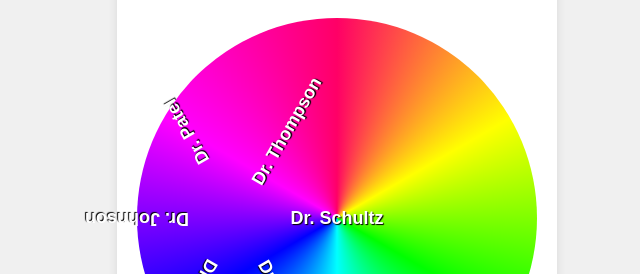
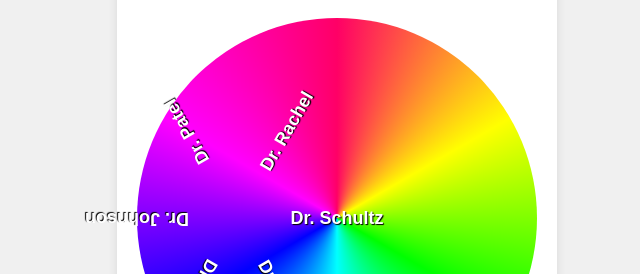
Before and after one commit to tn653e/doctor, a plain HTML site: page index.html in a window 1280 px wide. Shown: the part 172-446 px from the top of the page, 303-943 px from the left. Drawn offline with Linux system fonts and the light colour scheme.

Commit message:
Update index.html

```diff
--- a/index.html
+++ b/index.html
@@ -65,7 +65,7 @@
             <div class="doctor" style="transform: translateY(-50%) rotate(120deg) translateX(50%);">Dr. Martinez</div>
             <div class="doctor" style="transform: translateY(-50%) rotate(180deg) translateX(50%);">Dr. Johnson</div>
             <div class="doctor" style="transform: translateY(-50%) rotate(240deg) translateX(50%);">Dr. Patel</div>
-            <div class="doctor" style="transform: translateY(-50%) rotate(300deg) translateX(50%);">Dr. Thompson</div>
+            <div class="doctor" style="transform: translateY(-50%) rotate(300deg) translateX(50%);">Dr. Rachel</div>
         </div>
         <button class="spin-btn" id="spinBtn">Spin 🌀</button>
         <p id="result" class="emoji"></p>
```
